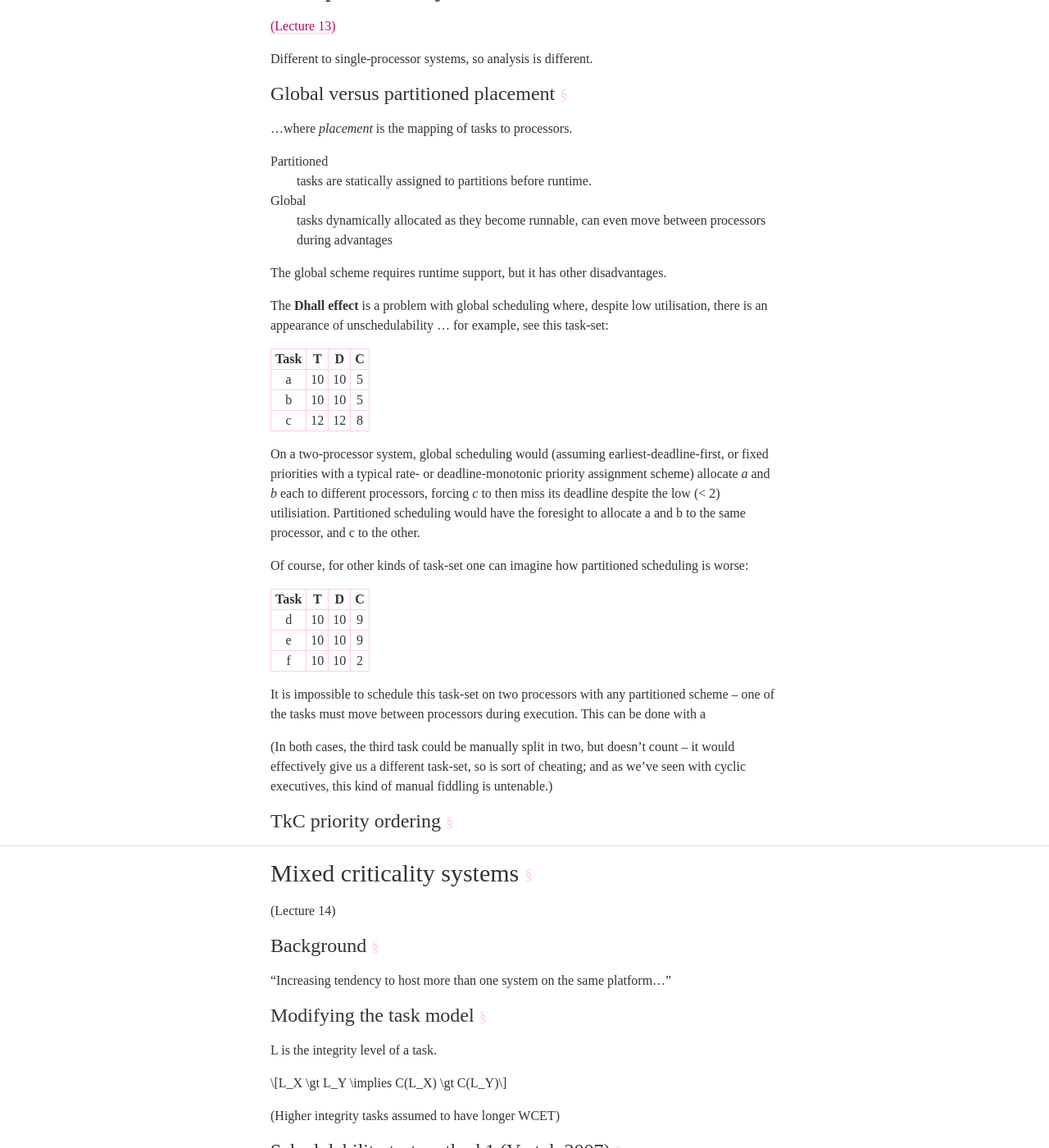
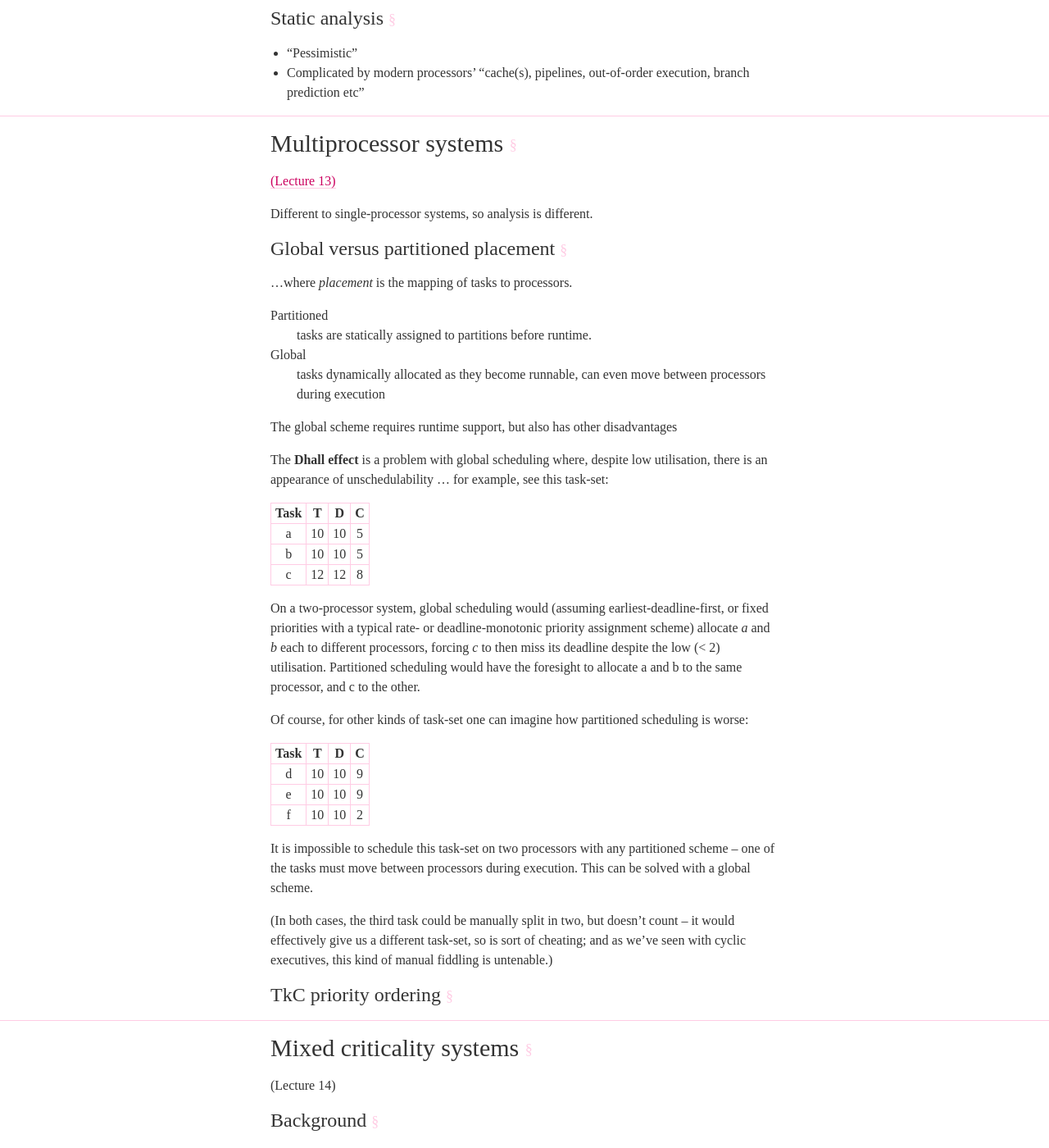
Before and after one commit to jclgoodwin/notes.joshuagoodw.in, a Jekyll site: the page built from pages/arts-autumn.md, in a window 1280 px wide and 1400 px high, scrolled down 11294 px. Shown: the whole window at 82% size. Built offline with Jekyll 4.4.1, drawn with Linux system fonts in a browser that asks for light colours; some web fonts are replaced; some of the changed text lies outside the part shown.

Commit message:
more ARTS

```diff
--- a/pages/arts-autumn.md
+++ b/pages/arts-autumn.md
@@ -473,6 +473,16 @@
 (Lecture 6)
 
 
+### Sporadic tasks
+
+("Sporadic" seems to have an unclearly-understood meaning in real life ... like "greedy", etc.)
+
+"Sporadics" characterised by a minimum _inter-arrival_ time, and D < T
+
+An annoying thing about sporadics is that their worst-case execution time figures can be higher than their in-practice average execution time
+-- events arrive in bursts, and then at other time
+
+
 ### Execution-time servers
 
 "A virtual resource layer between the set of applications and the processor[(s)] they execute on"
@@ -697,9 +707,9 @@
 : tasks are statically assigned to partitions before runtime.
 
 Global
-: tasks dynamically allocated as they become runnable, can even move between processors during advantages
+: tasks dynamically allocated as they become runnable, can even move between processors during execution
 
-The global scheme requires runtime support, but it has other disadvantages.
+The global scheme requires runtime support, but also has other disadvantages
 
 The **Dhall effect** is a problem with global scheduling where, despite low utilisation, there is an appearance of unschedulability ... for example, see this task-set:
 
@@ -709,7 +719,7 @@
   b  | 10 | 10 | 5
   c  | 12 | 12 | 8
 
-On a two-processor system, global scheduling would (assuming earliest-deadline-first, or fixed priorities with a typical rate- or deadline-monotonic priority assignment scheme) allocate _a_ and _b_ each to different processors, forcing _c_ to then miss its deadline despite the low (< 2) utilisiation. Partitioned scheduling would have the foresight to allocate a and b to the same processor, and c to the other.
+On a two-processor system, global scheduling would (assuming earliest-deadline-first, or fixed priorities with a typical rate- or deadline-monotonic priority assignment scheme) allocate _a_ and _b_ each to different processors, forcing _c_ to then miss its deadline despite the low (< 2) utilisation. Partitioned scheduling would have the foresight to allocate a and b to the same processor, and c to the other.
 
 Of course, for other kinds of task-set one can imagine how partitioned scheduling is worse:
 
@@ -719,11 +729,18 @@
   e  | 10 | 10 | 9
   f  | 10 | 10 | 2
 
-It is impossible to schedule this task-set on two processors with any partitioned scheme -- one of the tasks must move between processors during execution. This can be done with a
+It is impossible to schedule this task-set on two processors with any partitioned scheme
+-- one of the tasks must move between processors during execution.
+This can be solved with a global scheme.
 
-(In both cases, the third task could be manually split in two, but doesn't count -- it would effectively give us a different task-set, so is sort of cheating; and as we've seen with cyclic executives, this kind of manual fiddling is untenable.)
+(In both cases, the third task could be manually split in two, but doesn't count
+-- it would effectively give us a different task-set, so is sort of cheating;
+and as we've seen with cyclic executives, this kind of manual fiddling is untenable.)
+
 
 ### TkC priority ordering
+
+
 
 
 
```
Also changed, not shown: other parts of pages/arts-autumn.md (+3 -3 lines).
